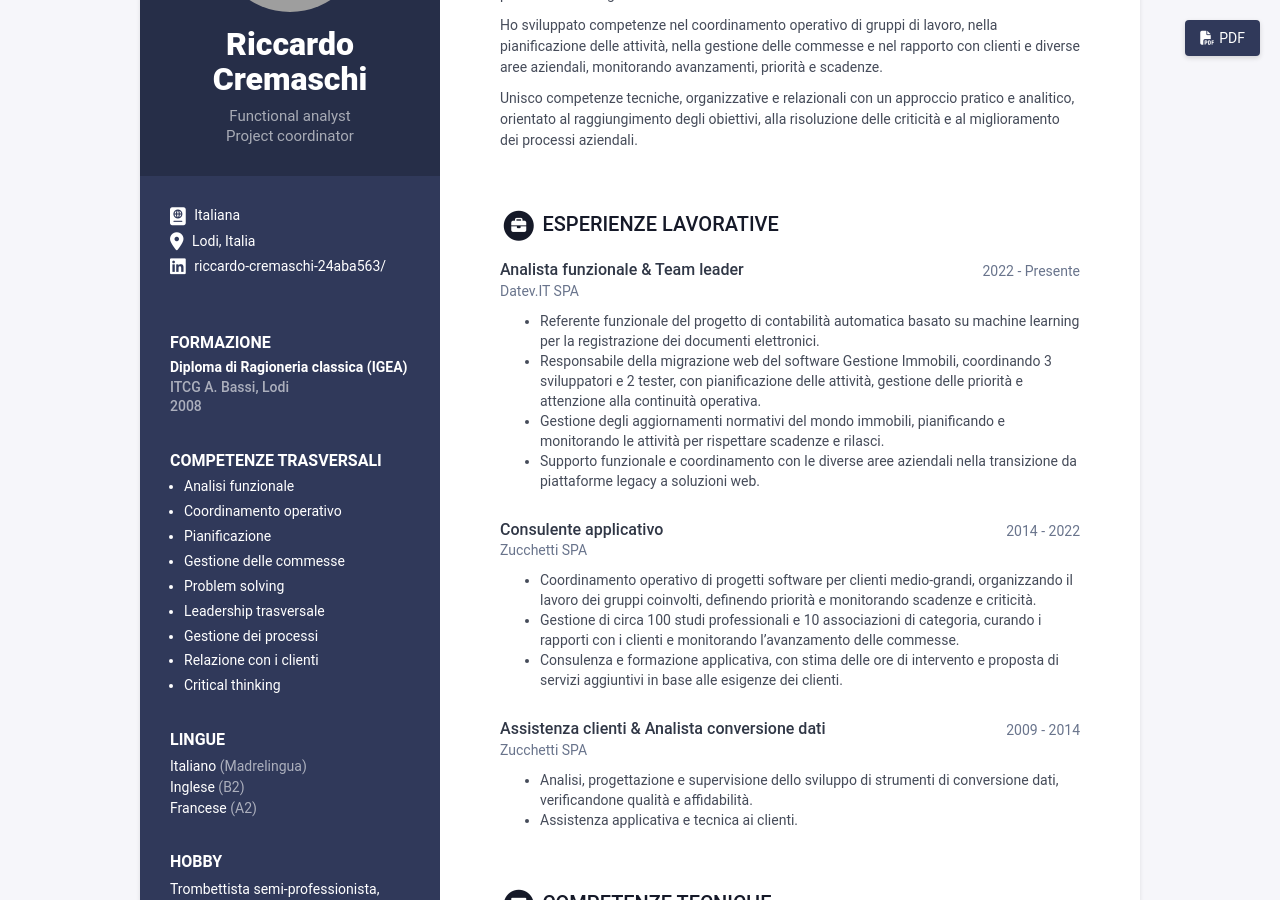
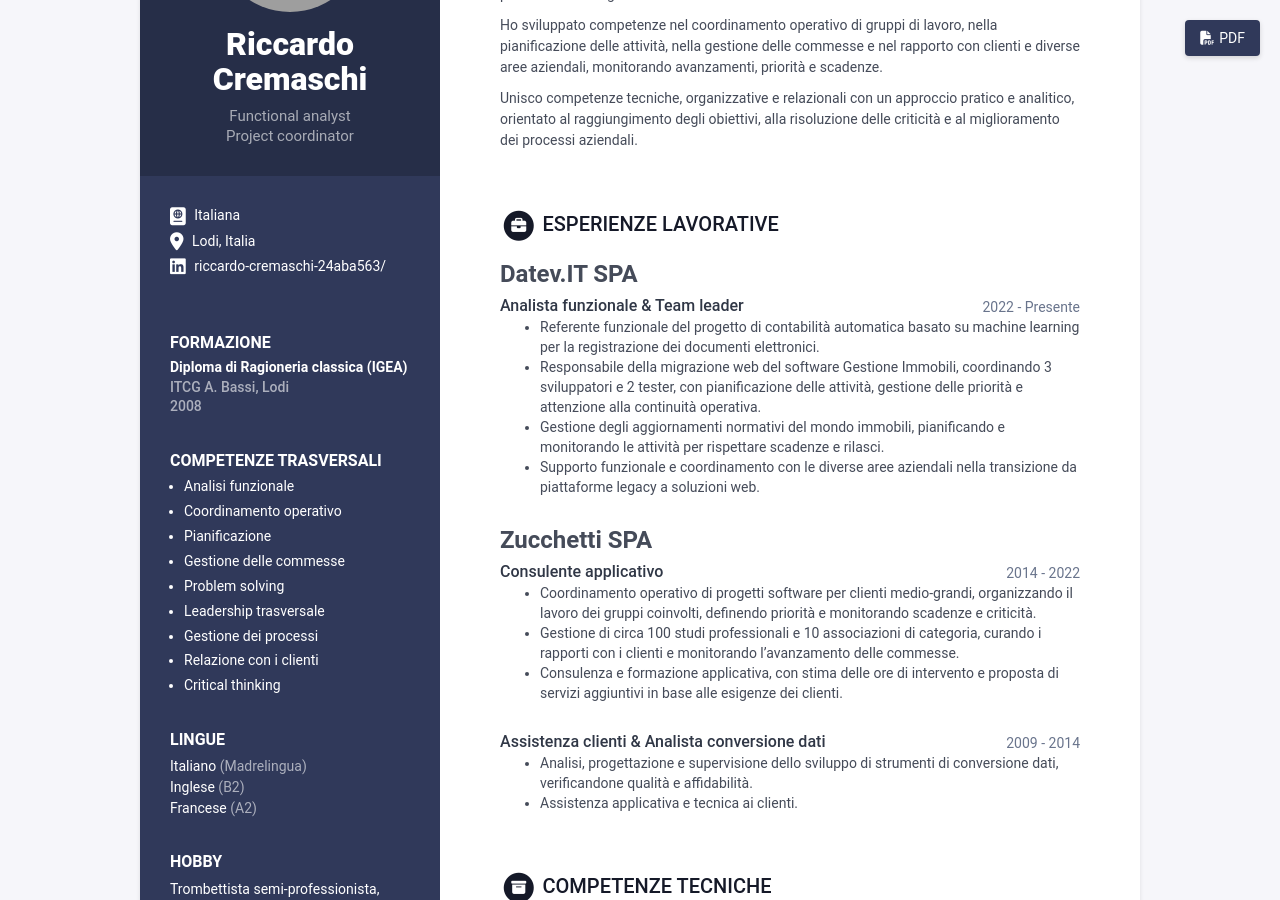
Before and after one commit to riccardocremaschi/cv, a Jekyll site: the page built from index.html, in a window 1280 px wide and 900 px high, scrolled down 198 px. Built offline with Jekyll 4.4.1, drawn with Linux system fonts in a browser that asks for light colours; grey boxes are pictures that could not be loaded.

Commit message:
Raggruppa le posizioni lavorative per azienda mantenendo le date

```diff
--- a/_includes/experiences.html
+++ b/_includes/experiences.html
@@ -9,28 +9,29 @@
     {{ experiences.title }}
   </h2>
 
+  {% assign previous_company = "" %}
   {% for experience in experiences.info %}
-  <div class="item">
+    {% if experience.company != previous_company %}
+      {% unless forloop.first %}</div>{% endunless %}
+      <div class="experience-company-group">
+        <h3 class="experience-company-name">{{ experience.company }}</h3>
+    {% endif %}
 
+    <div class="item experience-position">
       <div class="meta">
-
         <div class="upper-row">
-        <h3 class="job-title">{{ experience.role }}</h3>
+          <h4 class="job-title">{{ experience.role }}</h4>
           <div class="time">{{ experience.time }}</div>
-      </div><!--//upper-row-->
-
-      <div class="company">{{ experience.company }}</div>
-
-    </div><!--//meta-->
-
+        </div>
+      </div>
       {% if experience.details %}
       <div class="details">
         {{ experience.details | markdownify }}
-    </div><!--//details-->
+      </div>
       {% endif %}
-
-  </div><!--//item-->
+    </div>
+    {% assign previous_company = experience.company %}
+    {% if forloop.last %}</div>{% endif %}
   {% endfor %}
-
-</section><!--//section-->
+</section>
 {% endif %}
```
Lines whose indentation alone changed are shown as unchanged.
